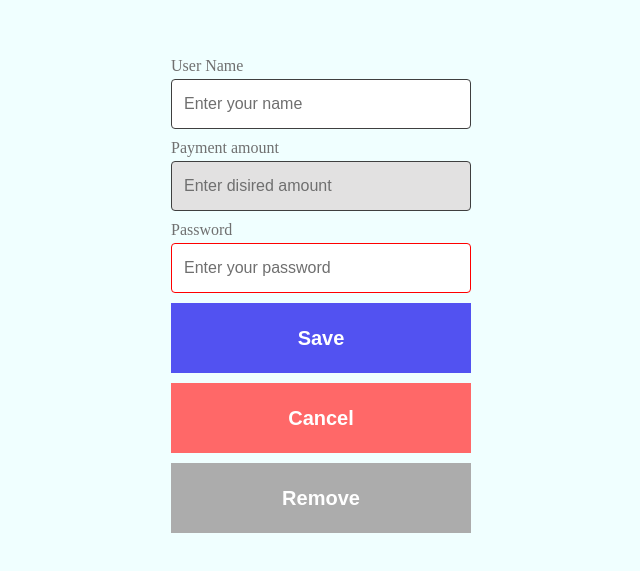
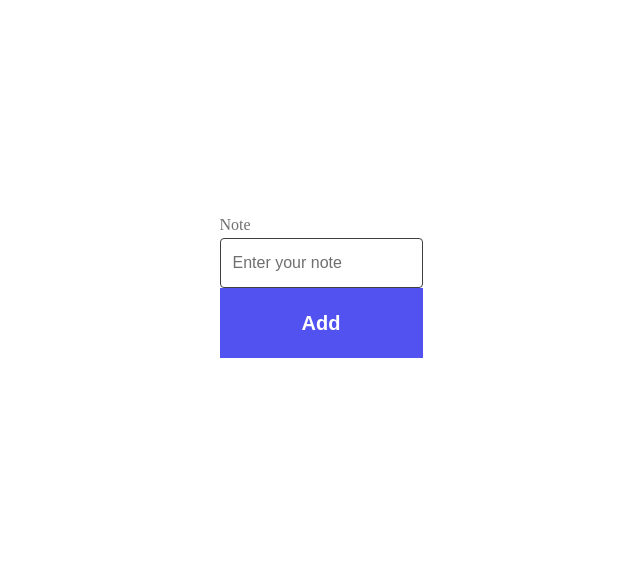
Before and after one commit to nodegreecode/cohort67el_fs_ts, a React (Vite) app in the folder react-project-ts/: page / in a window 1280 px wide. Shown: the part 105-676 px from the top of the page, without its empty margins (319-959 px from the left). Built offline with nearby package versions, Linux system fonts and the light colour scheme.

Commit message:
add homework_09

```diff
--- a/react-project-ts/package.json
+++ b/react-project-ts/package.json
@@ -22,7 +22,7 @@
     "@types/react": "^19.2.7",
     "@types/react-dom": "^19.2.3",
     "@vitejs/plugin-react": "^5.1.1",
-    "eslint": "^10.0.1",
+    "eslint": "^9.39.1",
     "eslint-plugin-react-hooks": "^7.0.1",
     "eslint-plugin-react-refresh": "^0.4.24",
     "globals": "^16.5.0",
--- a/react-project-ts/src/App.tsx
+++ b/react-project-ts/src/App.tsx
@@ -3,7 +3,8 @@
 //import Lesson_08 from "./lessons/Lesson_08/Lesson_08";
 //import Homework_06 from "./homeworks/Homework_06/Homework_06.tsx";
 //import Homework_07 from "./homeworks/Homework_07/Homework_07.tsx";
-import Homework_08 from "./homeworks/Homework_08/Homework_08.tsx";
+//import Homework_08 from "./homeworks/Homework_08/Homework_08.tsx";
+import Homework_09 from "./homeworks/Homework_09/Homework_09.tsx";
 import GlobalStyles from "./styles/GlobalStyles.tsx";
 
 function App() {
@@ -18,7 +19,8 @@ function App() {
       {/*HOMEWORKS*/}
       {/* <Homework_06 />*/}
       {/* <Homework_07 />*/}
-      <Homework_08 />
+      {/* <Homework_08 />*/}
+      <Homework_09 />
     </>
   );
 }
--- /dev/null
+++ b/react-project-ts/src/homeworks/Homework_09/Homework_09.tsx
@@ -0,0 +1,38 @@
+import { PageWrapper } from "./styles.ts";
+import { v4 } from "uuid";
+import {   useState } from "react";
+import Input from "components/Input/Input.tsx";
+import Button from "components/Button/Button.tsx";
+
+export default function Homework_09() {
+  const [notes, setNotes] = useState<string[]>([]);
+
+  const handleOnChane = (event)=>{
+    console.log("handleOnChane", event.target.value);
+  }
+
+  const handleAddNote = ()=>{
+
+  }
+  return (
+    <PageWrapper>
+      <div>
+        <Input
+          onChange={handleOnChane}
+          id={v4()}
+          name="note"
+          label="Note"
+          placeholder="Enter your note"
+        />
+        <Button name="Add" onClick={() => console.log("Add")} />
+        <ul>
+          {notes.map((note:string) => (
+            <li key={v4()}>
+              <p>{note}</p>
+            </li>
+          ))}
+        </ul>
+      </div>
+    </PageWrapper>
+  );
+}
--- /dev/null
+++ b/react-project-ts/src/homeworks/Homework_09/styles.ts
@@ -0,0 +1,9 @@
+import styled from "@emotion/styled";
+
+export const PageWrapper = styled.section`
+  display: flex;
+  flex-direction: column;
+  justify-content: center;
+  align-items: center;
+  flex: 1;
+`;
```
Also changed, not shown: 1 other file (tests, documents, lock files or other folders).
